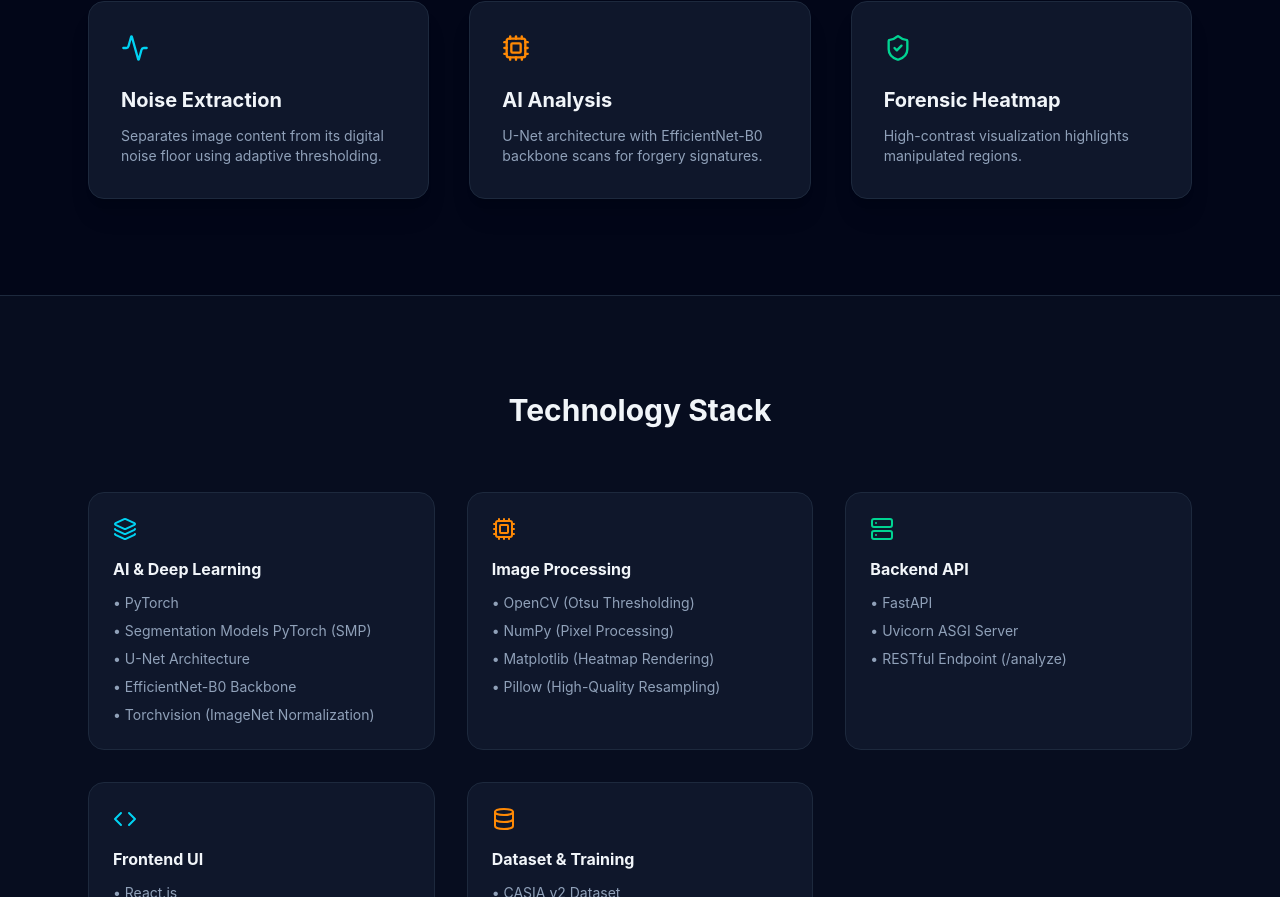
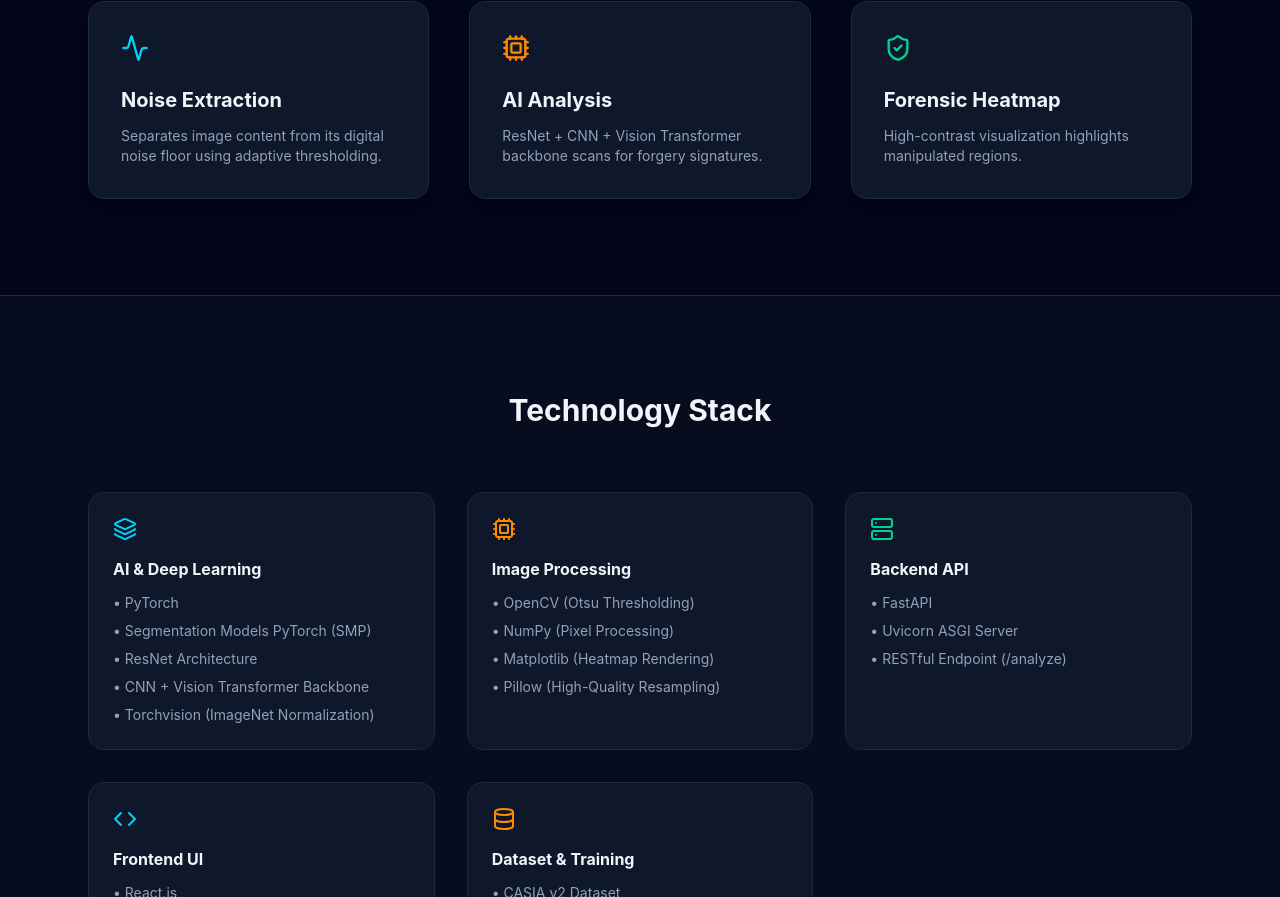
Before and after one commit to MananHere576/Veripix, a React (Vite) app in the folder frontend/: page / in a window 1280 px wide. Shown: the part 736-1633 px from the top of the page. Built offline with nearby package versions, Linux system fonts and the light colour scheme.

Commit message:
Update LandingPage.jsx

```diff
--- a/frontend/src/LandingPage.jsx
+++ b/frontend/src/LandingPage.jsx
@@ -63,7 +63,7 @@ const LandingPage = () => {
             <Cpu className="text-orange-400 mb-6" size={28} />
             <h3 className="text-xl font-bold mb-3">AI Analysis</h3>
             <p className="text-slate-400 text-sm">
-              U-Net architecture with EfficientNet-B0 backbone scans for forgery signatures.
+              ResNet + CNN + Vision Transformer backbone scans for forgery signatures.
             </p>
           </div>
 
@@ -95,8 +95,8 @@ const LandingPage = () => {
               <ul className="text-slate-400 text-sm space-y-2">
                 <li>• PyTorch</li>
                 <li>• Segmentation Models PyTorch (SMP)</li>
-                <li>• U-Net Architecture</li>
-                <li>• EfficientNet-B0 Backbone</li>
+                <li>• ResNet Architecture</li>
+                <li>• CNN + Vision Transformer Backbone</li>
                 <li>• Torchvision (ImageNet Normalization)</li>
               </ul>
             </div>
```
